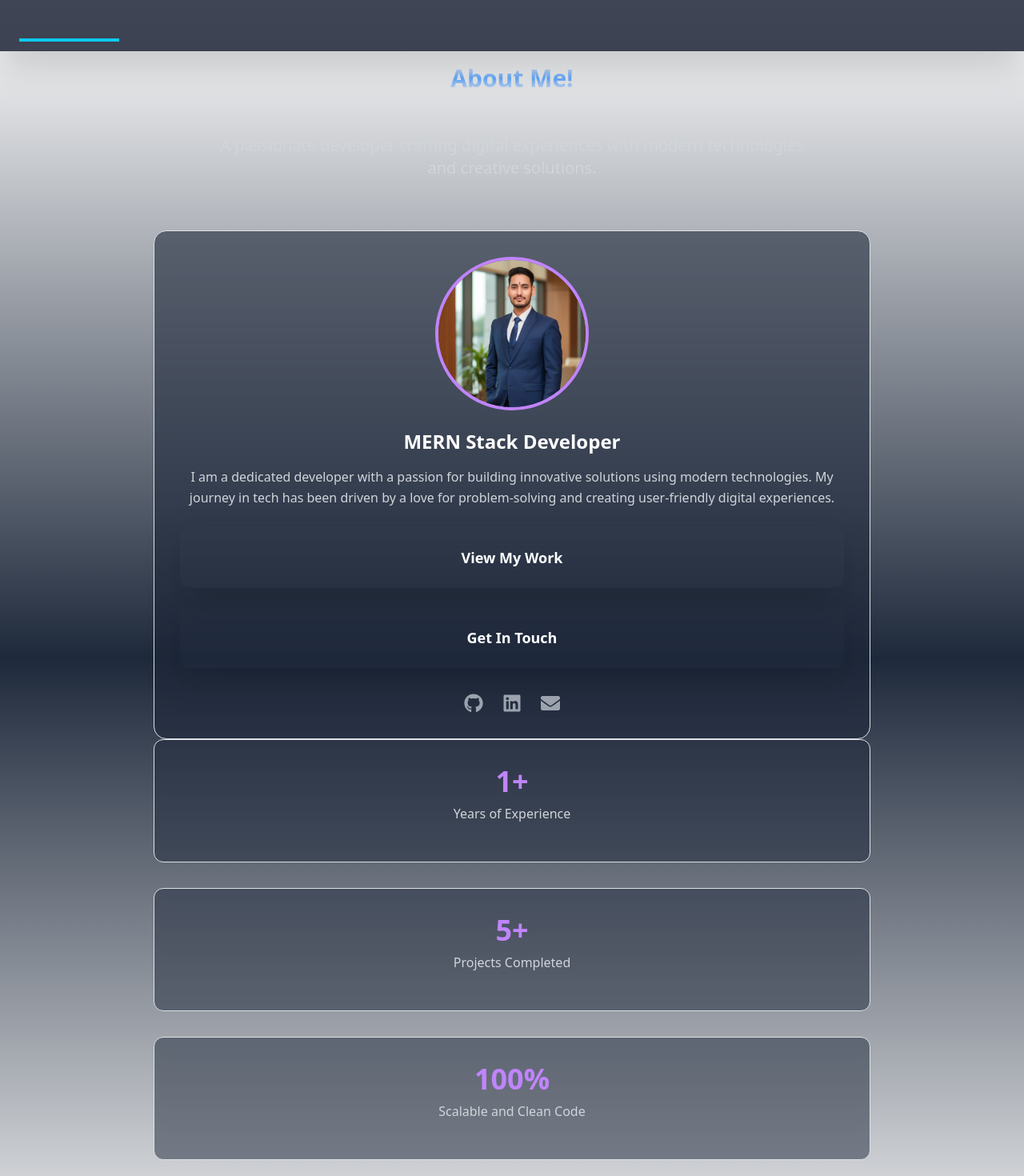
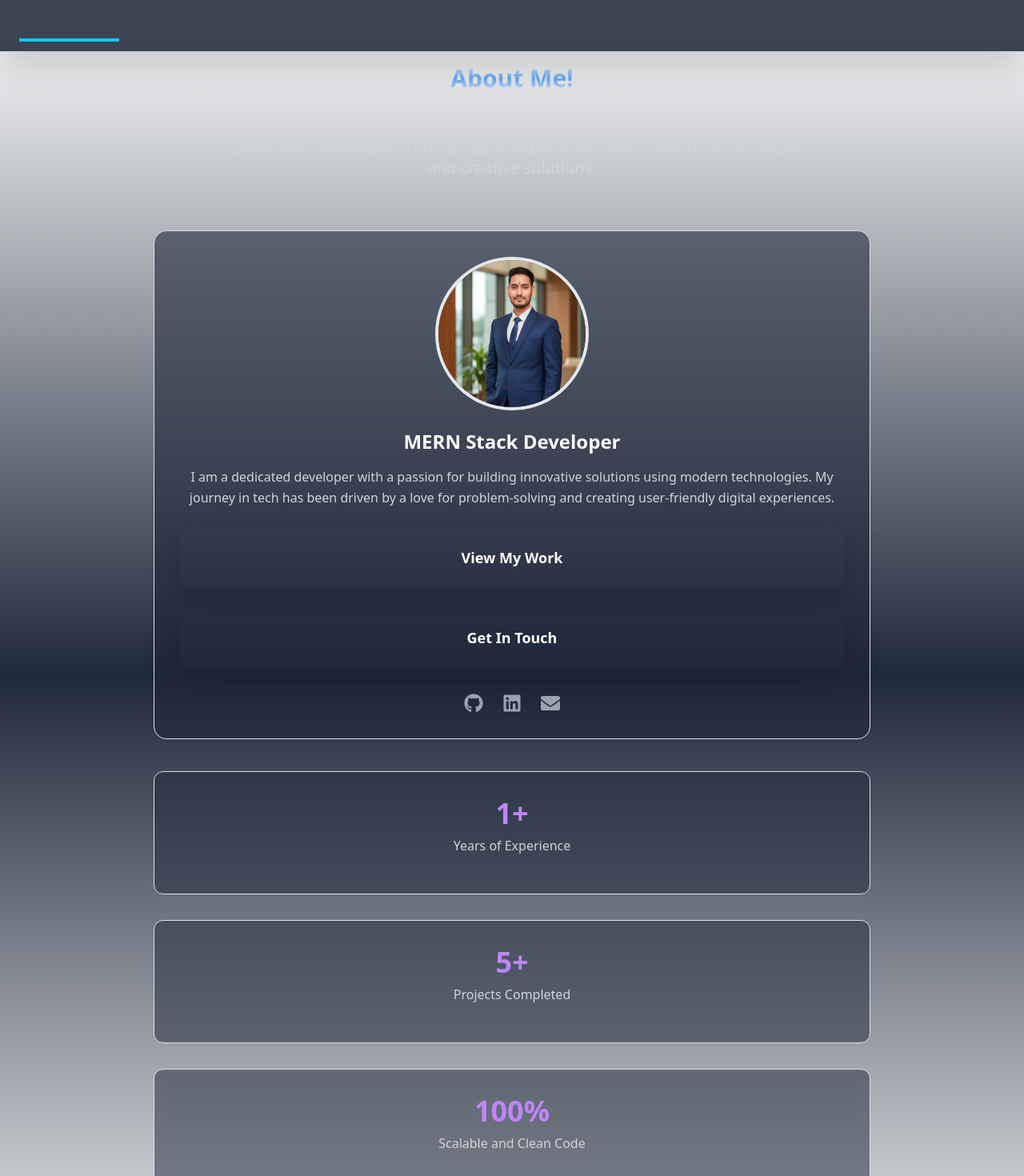
Before and after one commit to VedTiwari278/MyNewPortFolio, a React (Vite) app in the folder FRONTEND/: page / in a window 1280 px wide. Shown: the top 1470 px of the page at 80% size. Built offline with nearby package versions, Linux system fonts and the light colour scheme.

Commit message:
Update About.jsx

```diff
--- a/FRONTEND/src/Component/About.jsx
+++ b/FRONTEND/src/Component/About.jsx
@@ -71,7 +71,7 @@ const About = () => {
           className="bg-slate-800/60 backdrop-blur-sm rounded-2xl p-8 border border-slate-700/50 hover:border-purple-400/40 transition-all duration-300"
         >
           {/* Profile Image */}
-          <div className="w-32 h-32 md:w-48 md:h-48 rounded-full bg-white mx-auto mb-6 overflow-hidden border-4 border-purple-400">
+          <div className="w-32 h-32 md:w-48 md:h-48 rounded-full bg-white mx-auto mb-6 overflow-hidden border-4 border-white-400">
             <img
               src="\Portfolio.jpg"
               alt="Profile"
@@ -135,7 +135,7 @@ const About = () => {
         variants={containerVariants}
         initial="hidden"
         animate="visible"
-        className="grid grid-cols-1 sm:grid-cols-3 gap-8 mb-12 w-full max-w-4xl"
+        className="grid mt-10 grid-cols-1 sm:grid-cols-3 gap-8 mb-12 w-full max-w-4xl"
       >
         <motion.div
           variants={cardVariants}
```
